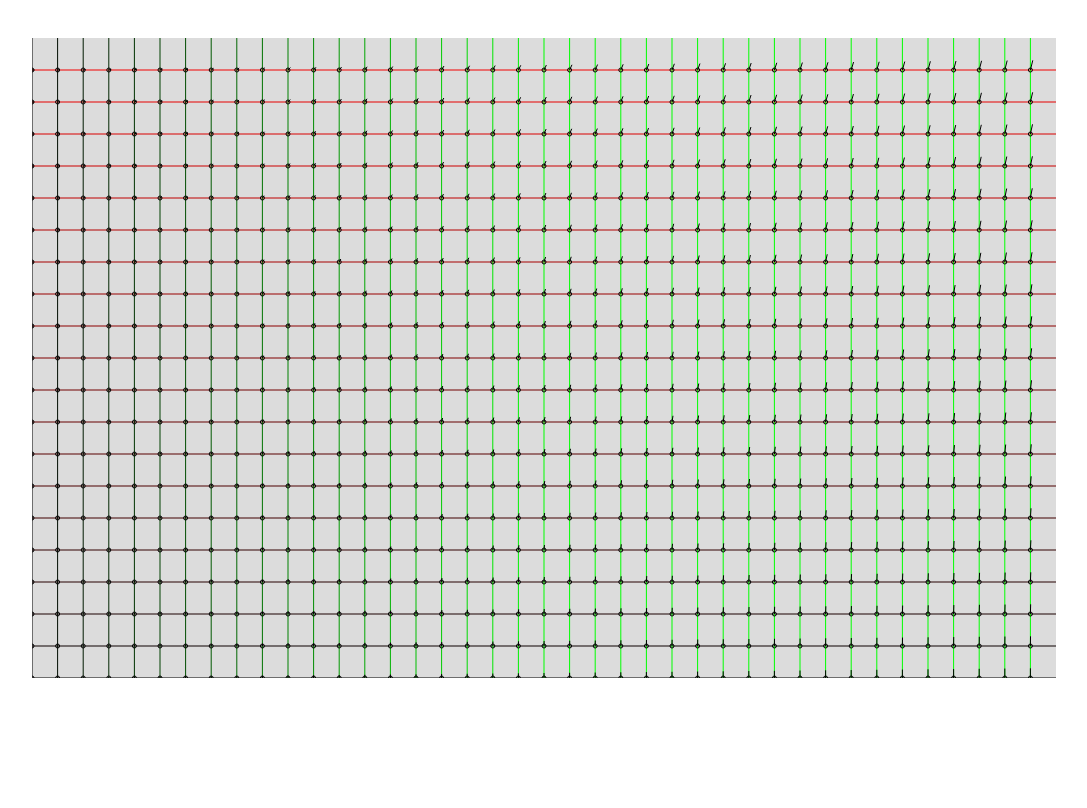
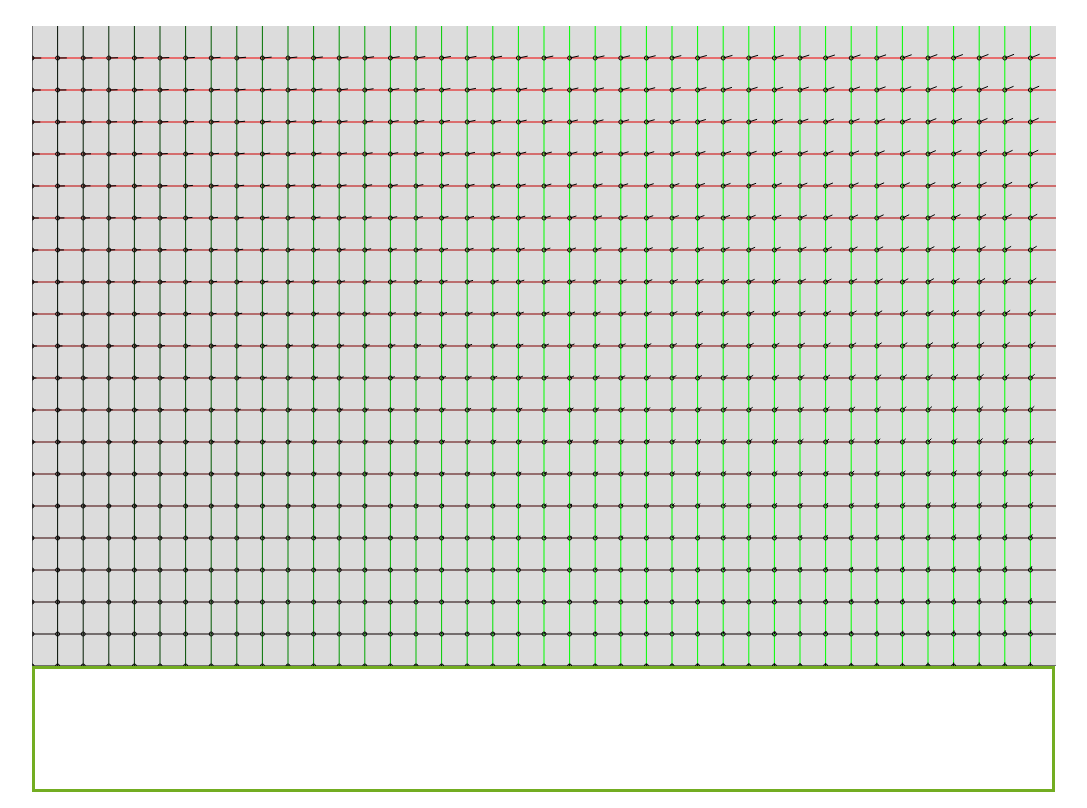
Before and after one commit to AyanaAlemayehu/FluidJS2D, a website: page public/visual/index.html in a window 1280 px wide. Shown: the whole page, without its empty margins (58-1145 px from the left). Drawn offline with Linux system fonts and the light colour scheme.

Commit message:
changed top margins again and added a toolbar

```diff
--- a/public/visual/index.html
+++ b/public/visual/index.html
@@ -23,6 +23,8 @@
         <div class = "backgroundParent">
             <canvas id="CPlane"class = "background">
         </canvas>
+        <div id="toolbar" class="toolbar">
+    </div>
     </div>
     <script type = "module" src="interface.js"></script>
     </body>
--- a/public/visual/interface.js
+++ b/public/visual/interface.js
@@ -106,7 +106,7 @@ var temp = new FInterface(document.getElementById("CPlane"),.8, 40, 20);
 temp.gridGen();
 temp.gridPoints();
 function xEquation(X,Y){
-    var V_0 = 10;
+    var V_0 = 100;
     var h = 20;
     return (V_0/h)*Y;
 }
--- a/public/visual/styles.css
+++ b/public/visual/styles.css
@@ -11,7 +11,7 @@
     background-color: gainsboro; /* Random grey I saw was pretty cool*/
     margin-left: 7%;
     margin-right: 10%;
-    margin-top: 3%;
+    margin-top: 2%;
     left:0px;
     right:0px;
     top:0px;
@@ -23,7 +23,7 @@
     z-index: 1;
     margin-left: 7%;
     margin-right: 10%;
-    margin-top: 3%;
+    margin-top: 2%;
     left:0px;
     right:0px;
     top:0px;
@@ -35,7 +35,7 @@
     z-index: 2;
     margin-left: 7%;
     margin-right: 10%;
-    margin-top: 3%;
+    margin-top: 2%;
     left:0px;
     right:0px;
     top:0px;
@@ -44,6 +44,20 @@
 .gridline{
     background-color: black;
 }
+.toolbar{
+    position: absolute;
+    z-index: 0;
+    height:15%;
+    width:79.5%;
+    margin-left: 7%;
+    margin-right: 10%;
+    margin-top: 2%;
+    left:0px;
+    right:0px;
+    top: 80%;
+    bottom:0px;
+    border: 3px solid #73AD21;
+}
 .mouseHide{
     visibility: hidden;
 }
```
